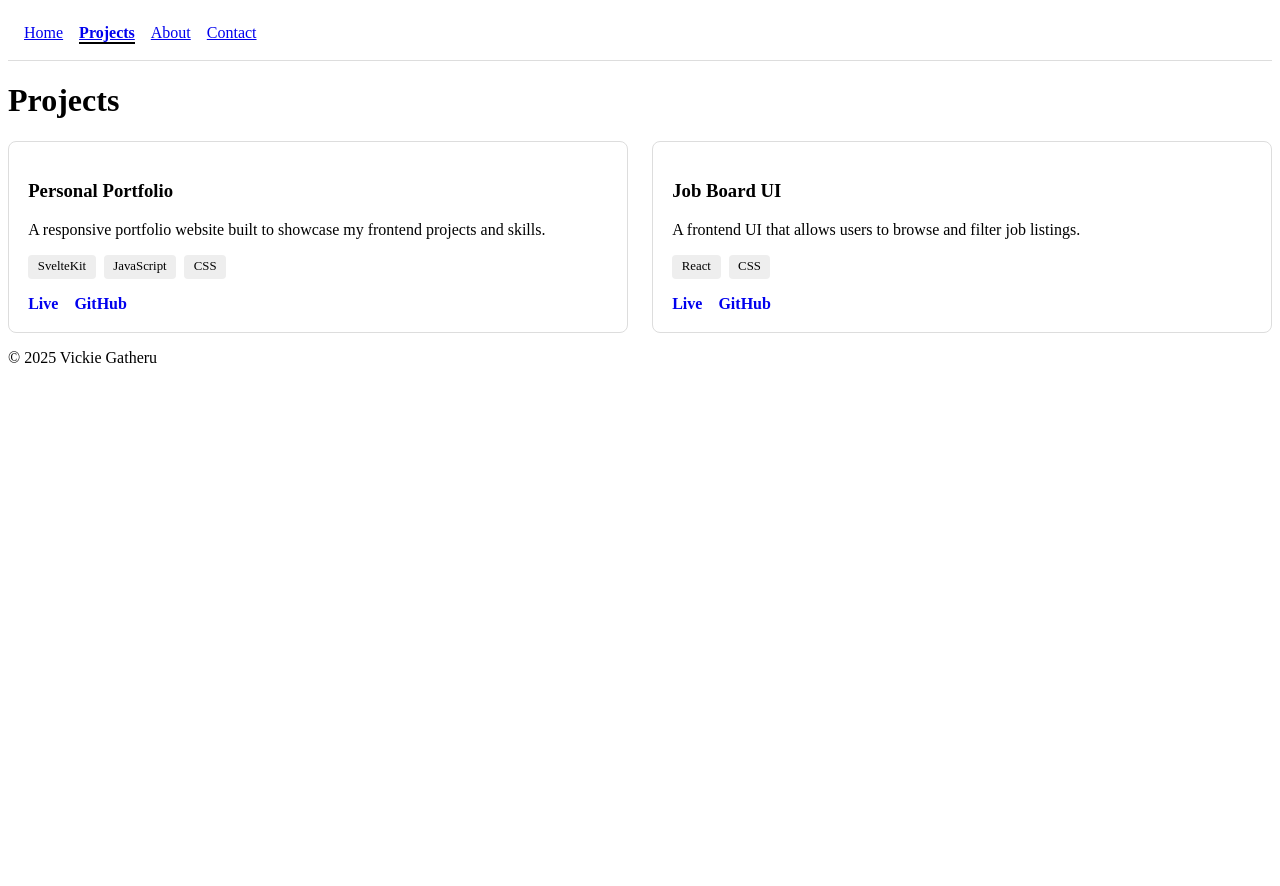
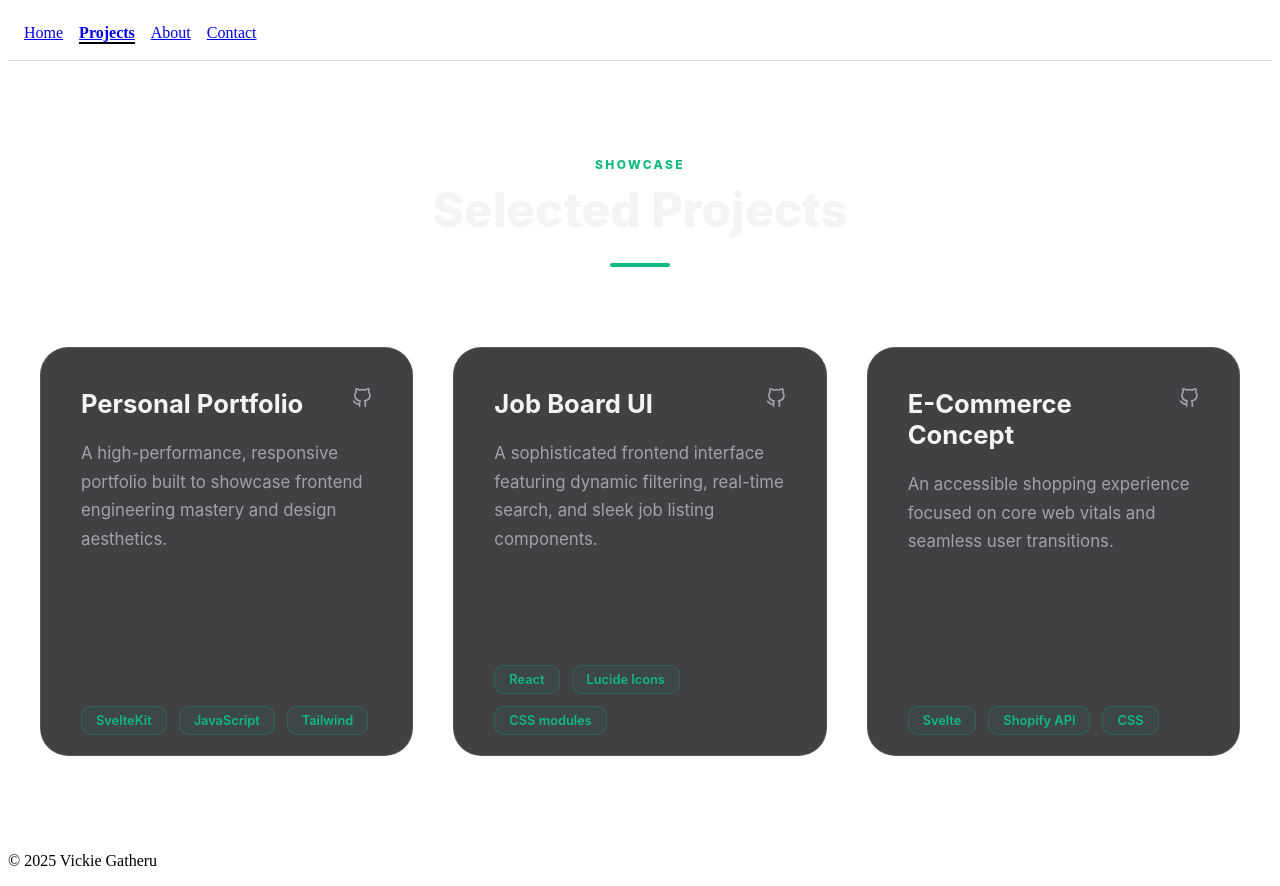
Before and after one commit to Vickiegatheru/Portfolio, a SvelteKit app: page /projects in a window 1280 px wide. Before the commit the page ends 800 px from the top, so only its background shows below. Built offline with nearby package versions, Linux system fonts and the light colour scheme.

Commit message:
Dark mode

```diff
--- a/src/routes/+page.svelte
+++ b/src/routes/+page.svelte
@@ -1,49 +1,189 @@
 <script>
+  let isDarkMode = true; // Defaulting to dark for that premium feel
+
+  function toggleTheme() {
+    isDarkMode = !isDarkMode;
+    document.documentElement.classList.toggle('light-theme');
+  }
 </script>
 
+<div class="ambient-glow"></div>
+
 <section class="hero">
-  <h1>Hi, I’m Vickie 👋</h1>
+  <button class="theme-toggle" on:click={toggleTheme} aria-label="Toggle theme">
+    {isDarkMode ? '🌙' : '☀️'}
+  </button>
+
+  <div class="badge">
+    <span class="dot"></span>
+    Available for new opportunities
+  </div>
+
+  <h1>Hi, I’m <span class="gradient-text">Vickie</span> 👋</h1>
   <h2>Frontend Software Engineer</h2>
 
   <p>
-    I build fast, responsive, and accessible web applications using
-    <strong>SvelteKit</strong>, <strong>React</strong>, and <strong>JavaScript</strong>.
+    Crafting high-performance web experiences with
+    <span class="highlight">SvelteKit</span>, <span class="highlight">React</span>, and <span class="highlight">JavaScript</span>.
   </p>
 
   <div class="actions">
-    <a href="/projects">View Projects</a>
-    <a href="https://github.com/Vickiegatheru" target="_blank">GitHub</a>
+    <a href="/projects" class="btn-primary">View Projects</a>
+    <a href="https://github.com/Vickiegatheru" target="_blank" class="btn-secondary">
+      <svg width="20" height="20" viewBox="0 0 24 24" fill="currentColor"><path d="M12 0c-6.626 0-12 5.373-12 12 0 5.302 3.438 9.8 8.207 11.387.599.111.793-.261.793-.577v-2.234c-3.338.726-4.041-1.416-4.041-1.416-.546-1.387-1.333-1.756-1.333-1.756-1.089-.745.083-.729.083-.729 1.205.084 1.839 1.237 1.839 1.237 1.07 1.834 2.807 1.304 3.492.997.107-.775.418-1.305.762-1.604-2.665-.305-5.467-1.334-5.467-5.931 0-1.311.469-2.381 1.236-3.221-.124-.303-.535-1.524.117-3.176 0 0 1.008-.322 3.301 1.23.957-.266 1.983-.399 3.003-.404 1.02.005 2.047.138 3.006.404 2.291-1.552 3.297-1.23 3.297-1.23.653 1.653.242 2.874.118 3.176.77.84 1.235 1.911 1.235 3.221 0 4.609-2.807 5.624-5.479 5.921.43.372.823 1.102.823 2.222v3.293c0 .319.192.694.801.576 4.765-1.589 8.199-6.086 8.199-11.386 0-6.627-5.373-12-12-12z"/></svg>
+      GitHub
+    </a>
   </div>
 </section>
 
 <style>
+  :root {
+    /* Dark Mode (Default) - Deep Obsidian & Emerald */
+    --bg-page: #0a0a0c;
+    --card-bg: rgba(18, 18, 22, 0.8);
+    --text-main: #f4f4f5;
+    --text-muted: #a1a1aa;
+    --accent: #10b981; /* Emerald */
+    --accent-gradient: linear-gradient(135deg, #10b981 0%, #34d399 100%);
+    --border: rgba(255, 255, 255, 0.06);
+    --glow-color: rgba(16, 185, 129, 0.1);
+  }
+
+  :global(.light-theme) {
+    --bg-page: #f9fafb;
+    --card-bg: rgba(255, 255, 255, 0.9);
+    --text-main: #111827;
+    --text-muted: #4b5563;
+    --accent: #059669;
+    --accent-gradient: linear-gradient(135deg, #059669 0%, #10b981 100%);
+    --border: rgba(0, 0, 0, 0.08);
+    --glow-color: rgba(5, 150, 105, 0.05);
+  }
+
+  /* Smooth body transition */
+  :global(body) {
+    background-color: var(--bg-page);
+    margin: 0;
+    transition: background-color 0.4s ease;
+    font-family: 'Inter', system-ui, sans-serif;
+  }
+
+  .ambient-glow {
+    position: fixed;
+    top: 0; left: 0; right: 0; bottom: 0;
+    background: radial-gradient(circle at 50% -10%, var(--glow-color) 0%, transparent 60%);
+    z-index: -1;
+    pointer-events: none;
+  }
+
   .hero {
-    max-width: 700px;
-    margin: 4rem auto;
-    padding: 1rem;
+    position: relative;
+    max-width: 750px;
+    margin: 10rem auto;
+    padding: 4rem 3rem;
+    text-align: center;
+    background: var(--card-bg);
+    backdrop-filter: blur(20px);
+    border: 1px solid var(--border);
+    border-radius: 40px;
+    box-shadow: 0 40px 100px -20px rgba(0, 0, 0, 0.5);
+  }
+
+  .theme-toggle {
+    position: absolute;
+    top: 2rem;
+    right: 2rem;
+    background: var(--border);
+    border: none;
+    padding: 0.6rem;
+    border-radius: 12px;
+    cursor: pointer;
+    color: var(--text-main);
+    transition: transform 0.2s;
+  }
+
+  .theme-toggle:hover { transform: scale(1.1); }
+
+  .badge {
+    display: inline-flex;
+    align-items: center;
+    gap: 10px;
+    padding: 8px 18px;
+    background: rgba(16, 185, 129, 0.1);
+    color: var(--accent);
+    border-radius: 100px;
+    font-weight: 500;
+    font-size: 0.85rem;
+    margin-bottom: 2.5rem;
+    border: 1px solid rgba(16, 185, 129, 0.2);
+  }
+
+  .dot {
+    width: 6px;
+    height: 6px;
+    background: var(--accent);
+    border-radius: 50%;
+    box-shadow: 0 0 10px var(--accent);
   }
 
   h1 {
-    font-size: 2.5rem;
-    margin-bottom: 0.3rem;
+    font-size: 4rem;
+    color: var(--text-main);
+    margin: 0 0 1rem 0;
+    letter-spacing: -0.03em;
   }
 
-  h2 {
-    color: #666;
-    margin-bottom: 1rem;
+  .gradient-text {
+    background: var(--accent-gradient);
+    -webkit-background-clip: text;
+    -webkit-text-fill-color: transparent;
   }
 
-  .actions {
-    margin-top: 1.5rem;
-    display: flex;
-    gap: 1rem;
+  h2 { color: var(--text-main); font-size: 1.8rem; font-weight: 400; margin-bottom: 1.5rem; opacity: 0.9; }
+
+  p { color: var(--text-muted); font-size: 1.2rem; line-height: 1.8; margin-bottom: 3rem; }
+
+  .highlight { color: var(--text-main); font-weight: 600; }
+
+  .actions { display: flex; gap: 1.5rem; justify-content: center; }
+
+  .btn-primary {
+    background: var(--accent);
+    color: #fff;
+    padding: 1rem 2.5rem;
+    border-radius: 16px;
+    text-decoration: none;
+    font-weight: 600;
+    transition: 0.3s cubic-bezier(0.4, 0, 0.2, 1);
+    box-shadow: 0 10px 25px -5px rgba(16, 185, 129, 0.4);
   }
 
-  .actions a {
-    padding: 0.6rem 1rem;
-    border: 1px solid black;
-    border-radius: 6px;
+  .btn-secondary {
+    display: flex;
+    align-items: center;
+    gap: 10px;
+    color: var(--text-main);
+    padding: 1rem 2.5rem;
+    border-radius: 16px;
     text-decoration: none;
-    font-weight: bold;
+    font-weight: 600;
+    border: 1px solid var(--border);
+    transition: 0.3s;
+  }
+
+  .btn-primary:hover {
+    transform: translateY(-4px);
+    box-shadow: 0 20px 30px -10px rgba(16, 185, 129, 0.5);
+  }
+
+  .btn-secondary:hover {
+    background: var(--border);
+    transform: translateY(-4px);
+  }
+
+  @media (max-width: 640px) {
+    .hero { margin: 4rem 1rem; padding: 3rem 1.5rem; }
+    h1 { font-size: 2.8rem; }
+    .actions { flex-direction: column; }
   }
 </style>
--- a/src/routes/projects/+page.svelte
+++ b/src/routes/projects/+page.svelte
@@ -1,80 +1,236 @@
 <script>
+  // Project data array
   const projects = [
     {
       title: "Personal Portfolio",
-      description: "A responsive portfolio website built to showcase my frontend projects and skills.",
-      tech: ["SvelteKit", "JavaScript", "CSS"],
+      description: "A high-performance, responsive portfolio built to showcase frontend engineering mastery and design aesthetics.",
+      tech: ["SvelteKit", "JavaScript", "Tailwind"],
       link: "https://melodious-palmier-b3ca2f.netlify.app/",
       github: "https://github.com/Vickiegatheru/Portfolio"
     },
     {
       title: "Job Board UI",
-      description: "A frontend UI that allows users to browse and filter job listings.",
-      tech: ["React", "CSS"],
+      description: "A sophisticated frontend interface featuring dynamic filtering, real-time search, and sleek job listing components.",
+      tech: ["React", "Lucide Icons", "CSS modules"],
       link: "#",
-      github: "#"
+      github: "https://github.com/Vickiegatheru"
+    },
+    {
+      title: "E-Commerce Concept",
+      description: "An accessible shopping experience focused on core web vitals and seamless user transitions.",
+      tech: ["Svelte", "Shopify API", "CSS"],
+      link: "#",
+      github: "https://github.com/Vickiegatheru"
     }
   ];
 </script>
 
-<h1>Projects</h1>
+<section class="projects-section">
+  <div class="header">
+    <span class="subtitle">Showcase</span>
+    <h2>Selected Projects</h2>
+    <div class="underline"></div>
+  </div>
 
   <div class="grid">
     {#each projects as project}
       <div class="card">
+        <div class="card-inner">
+          <div class="card-header">
             <h3>{project.title}</h3>
+            <div class="external-links">
+               <a href={project.github} target="_blank" aria-label="GitHub Repository">
+                <svg width="20" height="20" viewBox="0 0 24 24" fill="none" stroke="currentColor" stroke-width="2" stroke-linecap="round" stroke-linejoin="round"><path d="M9 19c-5 1.5-5-2.5-7-3m14 6v-3.87a3.37 3.37 0 0 0-.94-2.61c3.14-.35 6.44-1.54 6.44-7A5.44 5.44 0 0 0 20 4.77 5.07 5.07 0 0 0 19.91 1S18.73.65 16 2.48a13.38 13.38 0 0 0-7 0C6.27.65 5.09 1 5.09 1A5.07 5.07 0 0 0 5 4.77a5.44 5.44 0 0 0-1.5 3.78c0 5.42 3.3 6.61 6.44 7A3.37 3.37 0 0 0 9 18.13V22"></path></svg>
+              </a>
+            </div>
+          </div>
+
           <p>{project.description}</p>
 
-      <ul>
+          <div class="tech-stack">
             {#each project.tech as t}
-          <li>{t}</li>
+              <span class="tech-pill">{t}</span>
             {/each}
-      </ul>
+          </div>
 
-      <div class="links">
-        <a href={project.link} target="_blank">Live</a>
-        <a href={project.github} target="_blank">GitHub</a>
+          <div class="footer-links">
+            <a href={project.link} target="_blank" class="btn-live">
+              View Live Project
+              <svg width="16" height="16" viewBox="0 0 24 24" fill="none" stroke="currentColor" stroke-width="2.5" stroke-linecap="round" stroke-linejoin="round"><line x1="7" y1="17" x2="17" y2="7"></line><polyline points="7 7 17 7 17 17"></polyline></svg>
+            </a>
+          </div>
         </div>
       </div>
     {/each}
   </div>
+</section>
 
 <style>
+  /* Base Container */
+  .projects-section {
+    max-width: 1200px;
+    margin: 6rem auto;
+    padding: 0 2rem;
+    font-family: 'Inter', system-ui, -apple-system, sans-serif;
+  }
+
+  /* Section Header */
+  .header {
+    text-align: center;
+    margin-bottom: 5rem;
+  }
+
+  .subtitle {
+    color: var(--accent, #10b981);
+    text-transform: uppercase;
+    letter-spacing: 0.2em;
+    font-weight: 800;
+    font-size: 0.75rem;
+    display: block;
+    margin-bottom: 0.5rem;
+  }
+
+  h2 {
+    color: var(--text-main, #f4f4f5);
+    font-size: 3rem;
+    margin: 0;
+    font-weight: 800;
+  }
+
+  .underline {
+    width: 60px;
+    height: 4px;
+    background: var(--accent, #10b981);
+    margin: 1.5rem auto 0;
+    border-radius: 2px;
+  }
+
+  /* Grid Layout */
   .grid {
     display: grid;
-    gap: 1.5rem;
-    grid-template-columns: repeat(auto-fit, minmax(250px, 1fr));
+    gap: 2.5rem;
+    grid-template-columns: repeat(auto-fit, minmax(340px, 1fr));
   }
 
+  /* Card Styling - High Visibility Border Focus */
   .card {
-    border: 1px solid #ddd;
-    padding: 1.2rem;
-    border-radius: 8px;
+    background: var(--card-bg, rgba(18, 18, 22, 0.8));
+    /* The requested visible borders */
+    border: 1.5px solid rgba(255, 255, 255, 0.12);
+    border-radius: 28px;
+    position: relative;
+    transition: all 0.4s cubic-bezier(0.23, 1, 0.32, 1);
+    overflow: hidden;
   }
 
-  ul {
-    display: flex;
-    gap: 0.5rem;
-    flex-wrap: wrap;
-    padding: 0;
-    list-style: none;
+  .card:hover {
+    transform: translateY(-12px);
+    /* Border lights up Emerald on hover */
+    border-color: var(--accent, #10b981);
+    box-shadow: 0 20px 40px -10px rgba(0, 0, 0, 0.5),
+                0 0 15px rgba(16, 185, 129, 0.1);
   }
 
-  li {
-    background: #eee;
-    padding: 0.3rem 0.6rem;
-    border-radius: 4px;
-    font-size: 0.8rem;
+  .card-inner {
+    padding: 2.5rem;
+    display: flex;
+    flex-direction: column;
+    height: 100%;
   }
 
-  .links {
-    margin-top: 1rem;
+  .card-header {
     display: flex;
-    gap: 1rem;
+    justify-content: space-between;
+    align-items: flex-start;
+    margin-bottom: 1.25rem;
   }
 
-  .links a {
+  h3 {
+    color: var(--text-main, #f4f4f5);
+    font-size: 1.6rem;
+    margin: 0;
+    font-weight: 700;
+  }
+
+  .external-links a {
+    color: var(--text-muted, #a1a1aa);
+    transition: color 0.2s;
+  }
+
+  .external-links a:hover {
+    color: var(--accent, #10b981);
+  }
+
+  p {
+    color: var(--text-muted, #a1a1aa);
+    line-height: 1.7;
+    margin: 0 0 2rem 0;
+    font-size: 1.05rem;
+    flex-grow: 1;
+  }
+
+  /* Tech Pills with Visible Borders */
+  .tech-stack {
+    display: flex;
+    gap: 0.75rem;
+    flex-wrap: wrap;
+    margin-bottom: 2.5rem;
+  }
+
+  .tech-pill {
+    background: rgba(16, 185, 129, 0.05);
+    color: var(--accent, #10b981);
+    padding: 6px 14px;
+    border-radius: 10px;
+    font-size: 0.8rem;
+    font-weight: 600;
+    /* Visible pill border */
+    border: 1px solid rgba(16, 185, 129, 0.25);
+    transition: all 0.3s;
+  }
+
+  .card:hover .tech-pill {
+    border-color: rgba(16, 185, 129, 0.5);
+    background: rgba(16, 185, 129, 0.1);
+  }
+
+  /* Live Link Button */
+  .footer-links {
+    margin-top: auto;
+  }
+
+  .btn-live {
+    display: inline-flex;
+    align-items: center;
+    gap: 8px;
+    color: var(--text-main, #f4f4f5);
     text-decoration: none;
-    font-weight: bold;
+    font-weight: 700;
+    font-size: 0.95rem;
+    transition: gap 0.3s;
+  }
+
+  .btn-live:hover {
+    color: var(--accent, #10b981);
+    gap: 12px;
+  }
+
+  /* Light Mode Visibility Adjustment */
+  :global(.light-theme) .card {
+    border: 1.5px solid rgba(0, 0, 0, 0.1);
+    box-shadow: 0 10px 30px rgba(0,0,0,0.03);
+  }
+
+  /* Responsive Adjustments */
+  @media (max-width: 768px) {
+    .grid {
+      grid-template-columns: 1fr;
+    }
+    h2 {
+      font-size: 2.2rem;
+    }
+    .card-inner {
+      padding: 2rem;
+    }
   }
 </style>
```
Lines whose indentation alone changed are shown as unchanged.
